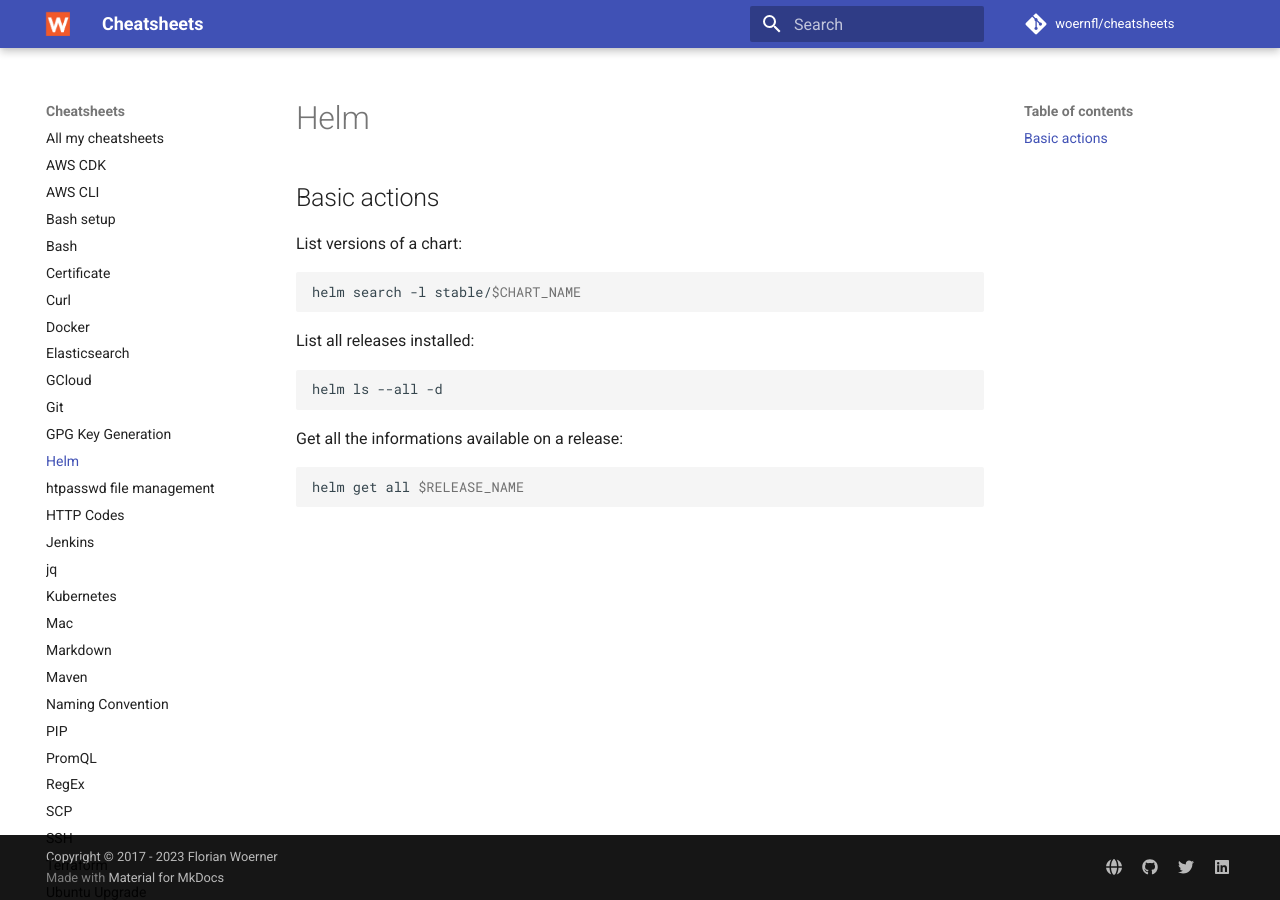
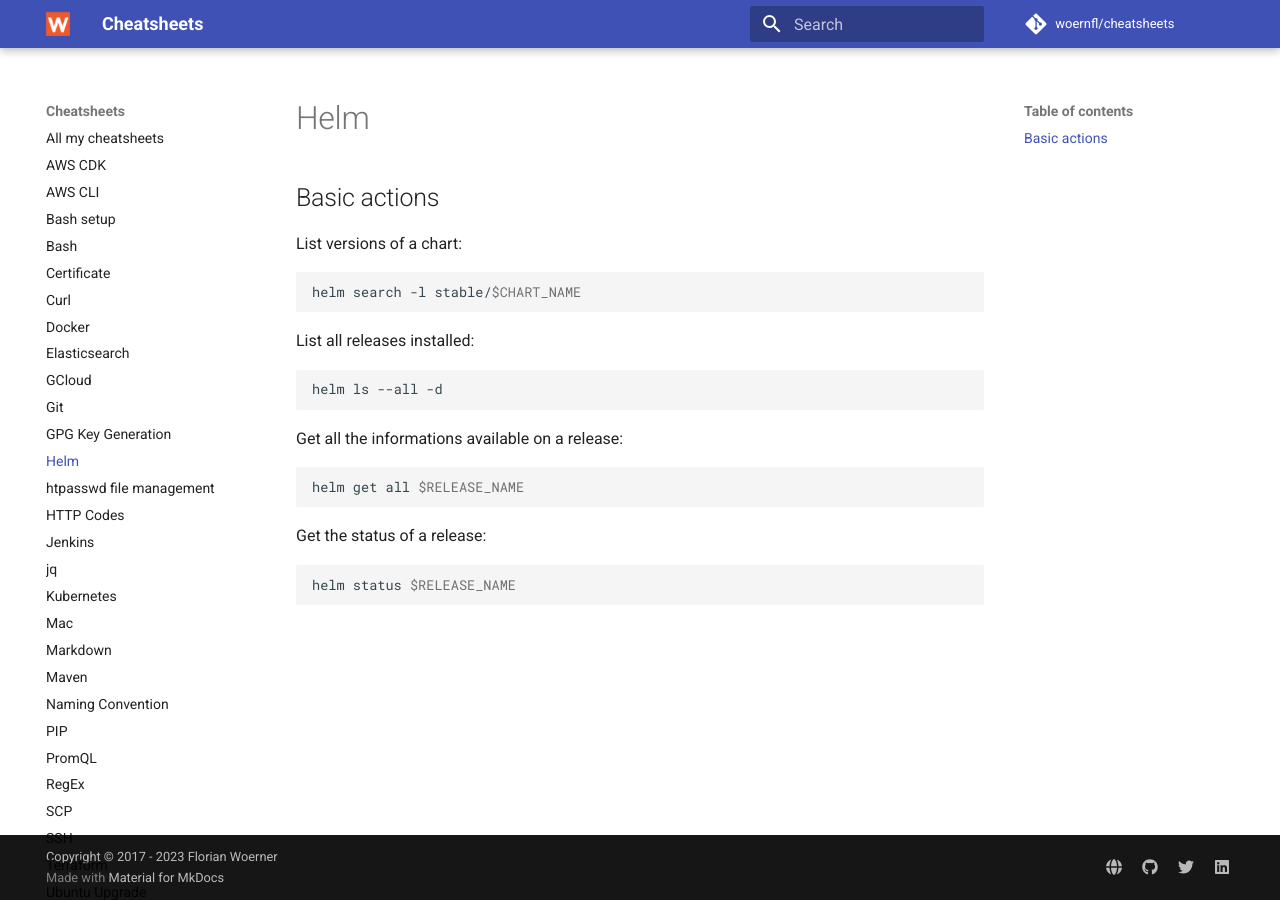
Before and after one commit to woernfl/cheatsheets, an MkDocs documentation site: the page built from docs/helm.md, in a window 1280 px wide. Built offline with MkDocs 1.6.1 and Material for MkDocs 9.7.7, drawn with Linux system fonts in a browser that asks for light colours; comment, search, counter and statistics services are not loaded.

Commit message:
Update helm.md

````diff
--- a/docs/helm.md
+++ b/docs/helm.md
@@ -19,3 +19,9 @@
 ```bash
 helm get all $RELEASE_NAME
 ```
+
+Get the status of a release:
+
+```bash
+helm status $RELEASE_NAME
+```
````
